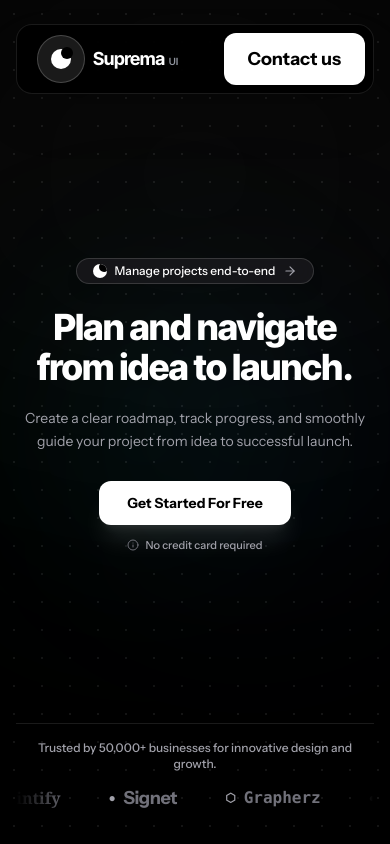
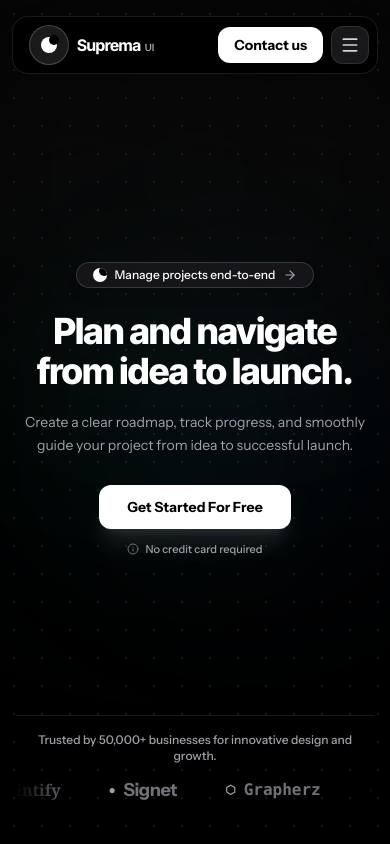
Before and after one commit to sameermasih778/KhawajaLabs-Project-2, a React (Vite) app: page / in a window 390 px wide. Shown: the top 844 px of the page. Built offline with nearby package versions, Linux system fonts and the light colour scheme; a web font is replaced by a local one.

Commit message:
New Changes

```diff
--- a/src/components/Hero.jsx
+++ b/src/components/Hero.jsx
@@ -5,7 +5,7 @@ import LogoStrip from './LogoStrip';
 
 export default function Hero() {
   return (
-    <section className="relative pt-24 pb-6 md:pt-28 md:pb-8 overflow-hidden bg-black text-white min-h-screen flex flex-col justify-between">
+    <section className="relative pt-28 sm:pt-32 md:pt-36 pb-8 md:pb-12 overflow-hidden bg-black text-white min-h-screen flex flex-col justify-between">
       {/* Background Dot Grid */}
       <div
         className="absolute inset-0 opacity-20 pointer-events-none"
@@ -24,7 +24,8 @@ export default function Hero() {
       <div className="max-w-7xl mx-auto px-4 sm:px-6 lg:px-8 relative z-10 w-full flex-1 flex flex-col justify-between">
 
         {/* Floating Cards Canvas Layout */}
-        <div className="relative py-2 min-h-[440px] md:min-h-[480px] flex flex-col items-center justify-center my-auto">
+        <div className="relative py-2 min-h-[380px] sm:min-h-[440px] md:min-h-[480px] flex flex-col items-center justify-center my-auto">
+
 
           {/* ==================== LEFT FLOATING CARDS ==================== */}
 
--- a/src/components/Navbar.jsx
+++ b/src/components/Navbar.jsx
@@ -1,10 +1,12 @@
 import React, { useState } from 'react';
 import { Link, useLocation } from 'react-router-dom';
-import { motion } from 'framer-motion';
+import { motion, AnimatePresence } from 'framer-motion';
+import { Menu, X } from 'lucide-react';
 
 export default function Navbar() {
   const location = useLocation();
   const [activeTab, setActiveTab] = useState('Home');
+  const [mobileMenuOpen, setMobileMenuOpen] = useState(false);
 
   const navItems = [
     { name: 'Home', href: '/', isRoute: true },
@@ -14,25 +16,26 @@ export default function Navbar() {
   ];
 
   return (
-    <header className="fixed top-0 left-0 right-0 z-50 pt-6 px-4 flex justify-center pointer-events-none">
-      <div className="pointer-events-auto max-w-5xl w-full bg-black/90 border border-white/10 rounded-2xl p-2 sm:p-2.5 backdrop-blur-xl shadow-2xl flex items-center justify-between">
+    <header className="fixed top-0 left-0 right-0 z-50 pt-4 md:pt-6 px-3 sm:px-4 flex justify-center pointer-events-none">
+      <div className="pointer-events-auto max-w-5xl w-full bg-black/95 border border-white/10 rounded-2xl p-2 sm:p-2.5 backdrop-blur-xl shadow-2xl flex flex-col transition-all">
 
+        <div className="flex items-center justify-between w-full">
           {/* Left: Brand Logo */}
-        <Link to="/" className="flex items-center gap-2 pl-3 group">
-          <div className="w-12 h-12 rounded-full bg-white/10 border border-white/20 flex items-center justify-center text-white relative overflow-hidden group-hover:scale-105 transition-transform">
-            {/* Suprema Moon / Crescent icon matching screenshot */}
-            <div className="w-5 h-5 rounded-full bg-white relative">
-              <div className="w-3 h-3 rounded-full bg-black absolute -top-0.5 -right-0.5" />
+          <Link to="/" className="flex items-center gap-2 pl-2 sm:pl-3 group">
+            <div className="w-10 h-10 sm:w-12 sm:h-12 rounded-full bg-white/10 border border-white/20 flex items-center justify-center text-white relative overflow-hidden group-hover:scale-105 transition-transform">
+              {/* Suprema Moon / Crescent icon */}
+              <div className="w-4 h-4 sm:w-5 sm:h-5 rounded-full bg-white relative">
+                <div className="w-2.5 h-2.5 sm:w-3 sm:h-3 rounded-full bg-black absolute -top-0.5 -right-0.5" />
               </div>
             </div>
             <div className="flex items-baseline gap-1">
-            <span className="text-lg font-bold tracking-tight text-white font-tight">Suprema</span>
-            <span className="text-[10px] font-semibold text-grey-4 uppercase">UI</span>
+              <span className="text-base sm:text-lg font-bold tracking-tight text-white font-tight">Suprema</span>
+              <span className="text-[10px] font-semibold text-zinc-400 uppercase">UI</span>
             </div>
           </Link>
 
-        {/* Center: Segmented Navigation Pills */}
-        <nav className="hidden md:flex items-center bg-zinc-900/90 border border-white/10 rounded-xl p-2">
+          {/* Center: Segmented Navigation Pills (Desktop) */}
+          <nav className="hidden md:flex items-center bg-zinc-900/90 border border-white/10 rounded-xl p-1.5">
             {navItems.map((item) => {
               const isActive = location.pathname === item.href || (item.name === 'Home' && location.pathname === '/');
 
@@ -41,7 +44,7 @@ export default function Navbar() {
                   key={item.name}
                   to={item.href}
                   onClick={() => setActiveTab(item.name)}
-                className={`relative px-5 py-1.5 text-sm font-medium transition-all rounded-lg ${
+                  className={`relative px-4 lg:px-5 py-1.5 text-sm font-medium transition-all rounded-lg ${
                     isActive ? 'text-white' : 'text-zinc-400 hover:text-white'
                   }`}
                 >
@@ -59,7 +62,7 @@ export default function Navbar() {
                   key={item.name}
                   href={item.href}
                   onClick={() => setActiveTab(item.name)}
-                className={`relative px-5 py-1.5 text-sm font-medium transition-all rounded-lg ${
+                  className={`relative px-4 lg:px-5 py-1.5 text-sm font-medium transition-all rounded-lg ${
                     activeTab === item.name ? 'text-white' : 'text-zinc-400 hover:text-white'
                   }`}
                 >
@@ -76,14 +79,67 @@ export default function Navbar() {
             })}
           </nav>
 
-        {/* Right: Contact Us Button */}
-        <div className="flex items-center">
+          {/* Right: Contact Us Button & Mobile Hamburger Toggle */}
+          <div className="flex items-center gap-2">
             <Link to="/contact">
-            <button className="px-6 py-3 text-lg font-bold text-black bg-white hover:bg-zinc-200 transition-all rounded-xl shadow-lg active:scale-95 cursor-pointer">
+              <button className="px-4 py-2 sm:px-6 sm:py-2.5 text-sm sm:text-base font-bold text-black bg-white hover:bg-zinc-200 transition-all rounded-xl shadow-lg active:scale-95 cursor-pointer whitespace-nowrap">
                 Contact us
               </button>
             </Link>
+
+            {/* Mobile Hamburger Button */}
+            <button
+              onClick={() => setMobileMenuOpen(!mobileMenuOpen)}
+              aria-label="Toggle Navigation Menu"
+              className="md:hidden p-2 rounded-xl bg-zinc-900 border border-white/10 text-zinc-300 hover:text-white focus:outline-none"
+            >
+              {mobileMenuOpen ? <X className="w-5 h-5" /> : <Menu className="w-5 h-5" />}
+            </button>
           </div>
+        </div>
+
+        {/* Mobile Navigation Dropdown Menu */}
+        <AnimatePresence>
+          {mobileMenuOpen && (
+            <motion.div
+              initial={{ opacity: 0, height: 0 }}
+              animate={{ opacity: 1, height: 'auto' }}
+              exit={{ opacity: 0, height: 0 }}
+              transition={{ duration: 0.3 }}
+              className="md:hidden overflow-hidden pt-3 border-t border-white/10 mt-2"
+            >
+              <div className="flex flex-col gap-1 p-1 bg-zinc-950/90 rounded-xl border border-white/10">
+                {navItems.map((item) => (
+                  item.isRoute ? (
+                    <Link
+                      key={item.name}
+                      to={item.href}
+                      onClick={() => {
+                        setActiveTab(item.name);
+                        setMobileMenuOpen(false);
+                      }}
+                      className="px-4 py-2.5 text-sm font-medium text-zinc-300 hover:text-white hover:bg-zinc-900 rounded-lg transition-colors flex items-center justify-between"
+                    >
+                      <span>{item.name}</span>
+                    </Link>
+                  ) : (
+                    <a
+                      key={item.name}
+                      href={item.href}
+                      onClick={() => {
+                        setActiveTab(item.name);
+                        setMobileMenuOpen(false);
+                      }}
+                      className="px-4 py-2.5 text-sm font-medium text-zinc-300 hover:text-white hover:bg-zinc-900 rounded-lg transition-colors flex items-center justify-between"
+                    >
+                      <span>{item.name}</span>
+                    </a>
+                  )
+                ))}
+              </div>
+            </motion.div>
+          )}
+        </AnimatePresence>
 
       </div>
     </header>
--- a/src/components/ProductOverview.jsx
+++ b/src/components/ProductOverview.jsx
@@ -101,11 +101,11 @@ export default function ProductOverview() {
           <div className="absolute -inset-0.5 rounded-2xl bg-gradient-to-b from-white/20 via-white/5 to-transparent blur-md opacity-60" />
 
           {/* Main App Frame Container */}
-          <div className="relative bg-[#09090b] border border-zinc-800/90 rounded-2xl overflow-hidden shadow-2xl font-sans [mask-image:linear-gradient(to_bottom,black_65%,transparent_100%)]">
+          <div className="relative bg-[#09090b] border border-zinc-800/90 rounded-2xl overflow-hidden shadow-2xl font-sans [mask-image:linear-gradient(to_bottom,black_75%,transparent_100%)]">
             <div className="grid grid-cols-1 md:grid-cols-12 min-h-[580px]">
 
               {/* Sidebar (Left) */}
-              <div className="md:col-span-3 bg-[#0c0c0e] border-r border-zinc-800/80 p-4 space-y-5 text-xs text-zinc-400">
+              <div className="hidden md:block md:col-span-3 bg-[#0c0c0e] border-r border-zinc-800/80 p-4 space-y-5 text-xs text-zinc-400">
 
                 {/* Workspace Header */}
                 <div className="flex items-center justify-between text-white font-semibold pb-1">
@@ -179,8 +179,9 @@ export default function ProductOverview() {
 
               </div>
 
-              {/* Main Task List Area (Right) */}
-              <div className="md:col-span-9 bg-[#09090b] p-6 space-y-5 text-xs">
+              {/* Main Task List Area (Right) - Scrollable on Mobile */}
+              <div className="col-span-12 md:col-span-9 bg-[#09090b] p-4 sm:p-6 space-y-5 text-xs overflow-x-auto">
+
 
                 {/* Header Bar */}
                 <div className="flex items-center justify-between border-b border-zinc-800/80 pb-3">
```
Lines whose indentation alone changed are shown as unchanged.
